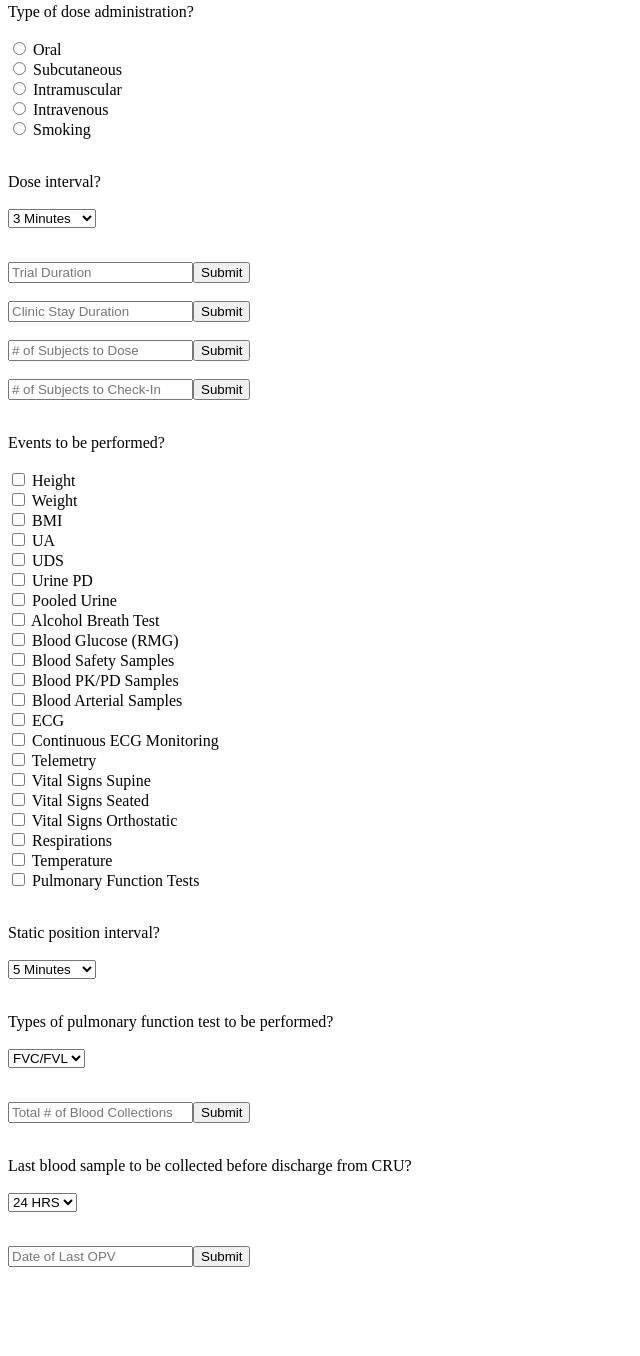
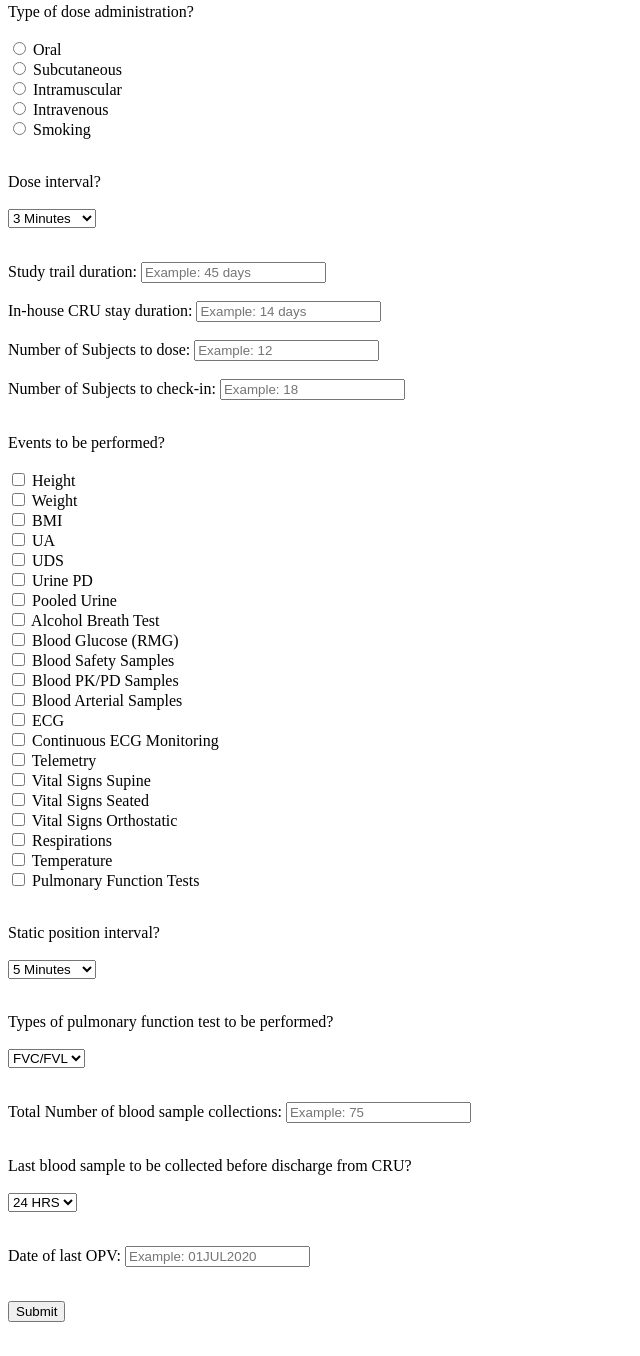
Before and after one commit to LoSer31/Hondo, a plain HTML site: page index.html in a window 1280 px wide. Shown: the part 247-1603 px from the top of the page, without its empty margins (0-640 px from the left). Before the commit the page ends 1548 px from the top, so only its background shows below. Drawn offline with Linux system fonts and the light colour scheme.

Commit message:
project staffman initial setup v3

```diff
--- a/index.html
+++ b/index.html
@@ -34,10 +34,10 @@
     <br></br>
 </p>
 <p>
-        <input type="text" placeholder="Trial Duration" required><button type="submit">Submit</button><br></br>
-        <input type="text" placeholder="Clinic Stay Duration" required><button type="submit">Submit</button><br></br>
-        <input type="text" placeholder="# of Subjects to Dose" required><button type="submit">Submit</button><br></br>
-        <input type="text" placeholder="# of Subjects to Check-In" required><button type="submit">Submit</button><br></br>
+        Study trail duration: <input type="text" name="trial_duration" placeholder="Example: 45 days" required><br></br>
+        In-house CRU stay duration: <input type="text" name="cru_duration" placeholder="Example: 14 days" required><br></br>
+        Number of Subjects to dose: <input type="text" name="subjects_to_dose" placeholder="Example: 12" required><br></br>
+        Number of Subjects to check-in: <input type="text" name="subjects_to_checkin" placeholder="Example: 18" required><br></br>
 </p>
 <p>
         Events to be performed?<br></br>
@@ -82,7 +82,7 @@
         <br></br>
 </p>
 <p>
-        <input type="text" placeholder="Total # of Blood Collections" required><button type="submit">Submit</button><br></br>
+        Total Number of blood sample collections: <input type="text" name="total_number_blood_samples"placeholder="Example: 75" required><br></br>
 </p>
 <p>
         Last blood sample to be collected before discharge from CRU?<br></br>
@@ -95,8 +95,11 @@
         <br></br>
 </p>
 <P>
-        <input type="text" placeholder="Date of Last OPV" required><button type="submit">Submit</button><br></br>
+        Date of last OPV: <input type="text" name="last_OPV" placeholder="Example: 01JUL2020" required><br></br>
 </P>
+<p>
+        <input type="submit" value="Submit"><br></br>
+</p>
     </form>
 
 </body>
```
